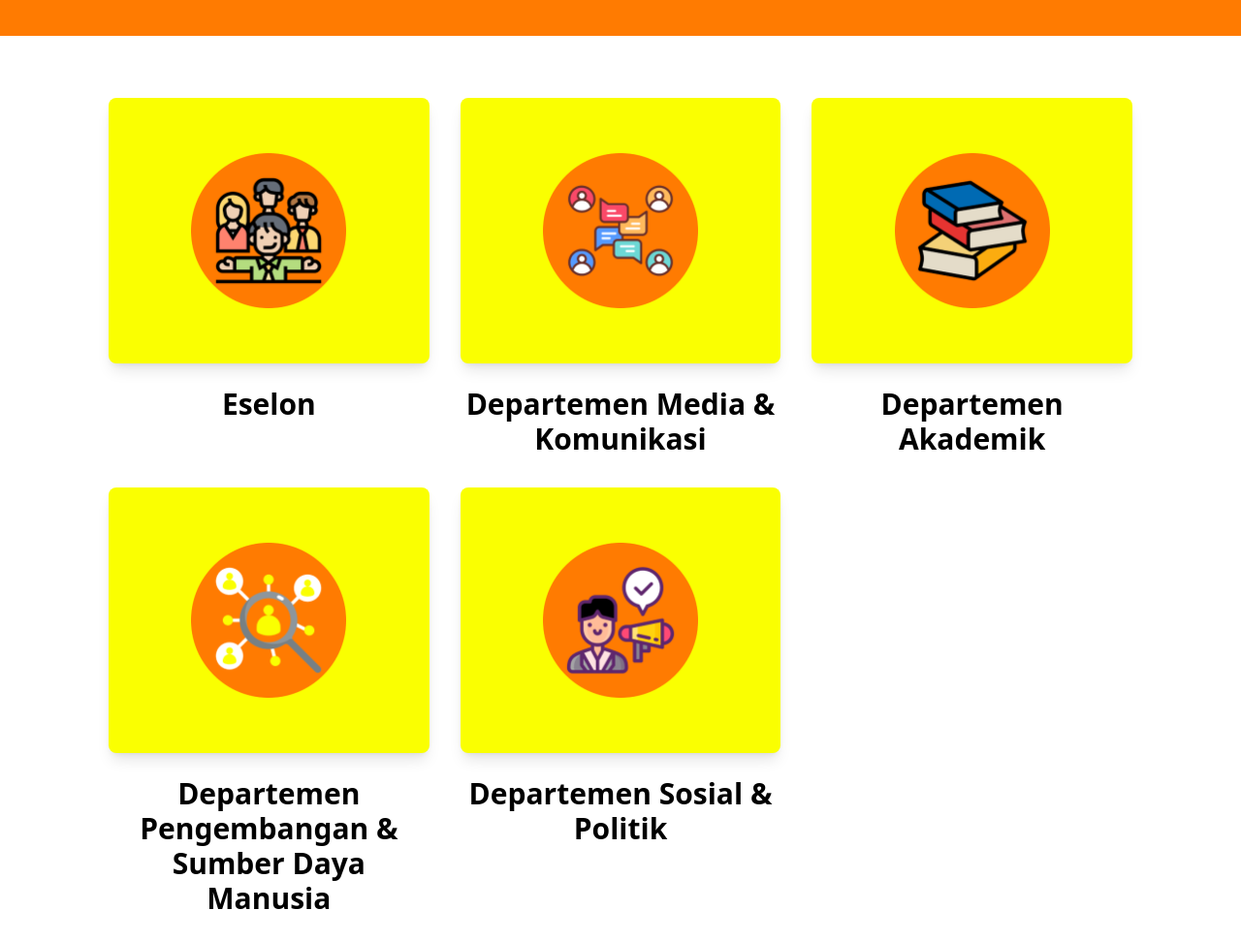
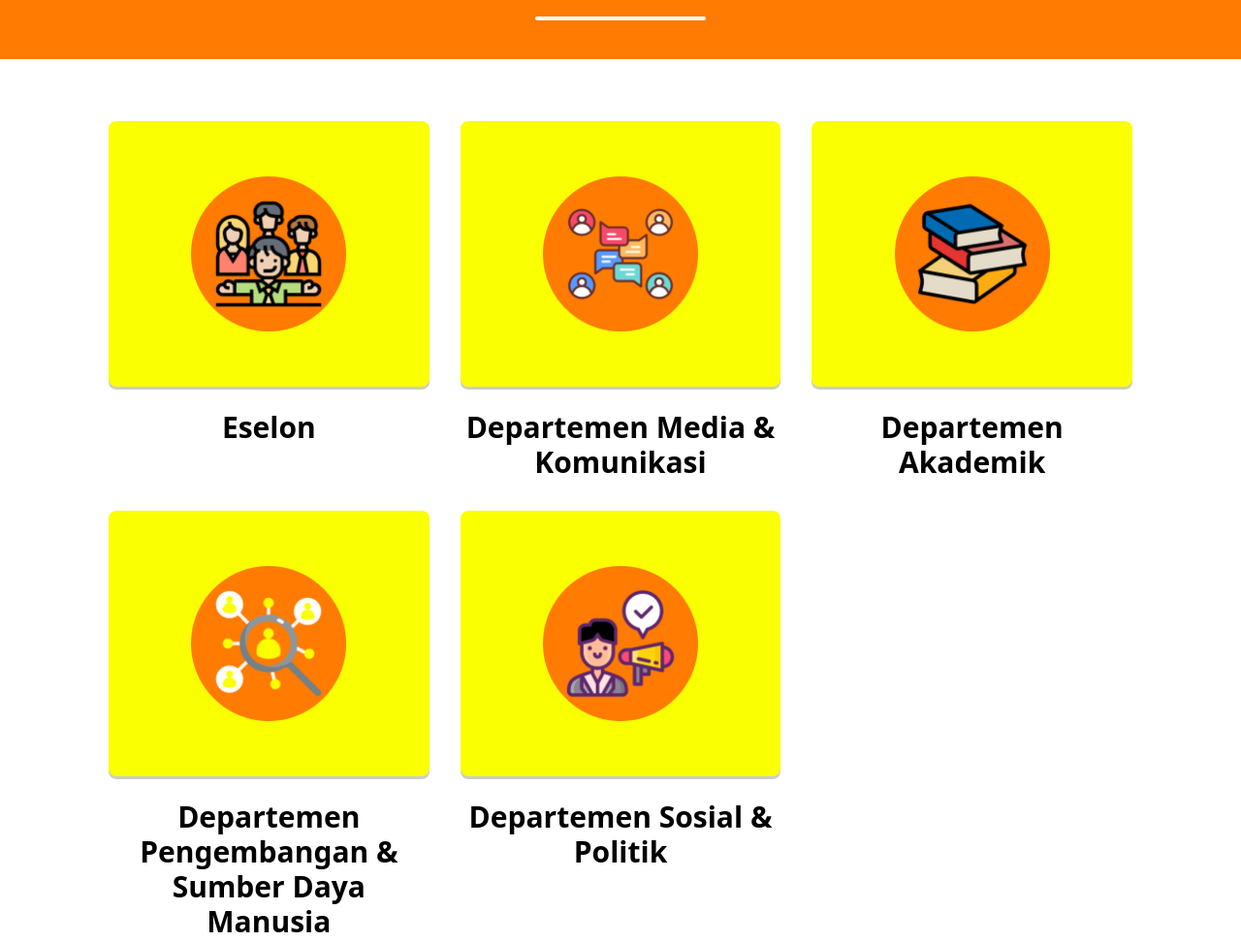
Before and after one commit to himad3si/company-profile, a website: page public/html/index.html in a window 1280 px wide. Shown: the part 1382-2354 px from the top of the page at 97% size. Drawn offline with Linux system fonts and the light colour scheme.

Commit message:
add transition button & card

```diff
--- a/public/html/index.html
+++ b/public/html/index.html
@@ -72,7 +72,7 @@
                 <h1 class="text-4xl lg:text-6xl font-bold text-orange mb-8">Kabinet Sinergi Progresif</h1>
                 <p class="text-lg md:text-2xl lg:text-2xl lg:w-2/3 mb-14">Selamat datang di website Himpunan Mahasiswa D3 Sistem Informasi Universitas Pembangunan Nasional "Veteran" Jakarta</p>
                 <button>
-                    <a href="#departemen" class=" text-white bg-orange px-6 py-3 rounded-lg shadow-md hover:bg-darkorange transition">Yuk, kenal lebih dekat!</a>
+                    <a href="#departemen" class=" text-white bg-orange px-6 py-3 rounded-lg hover:bg-darkorange flex justify-center items-center space-x-2 shadow-[0px_3px_0px_rgba(0,0,0,0.2)] font-semibold transform transition-all duration-200 hover:shadow-[0px_2px_0px_rgba(0,0,0,0.3)] hover:-translate-y-1 active:shadow-none active:translate-y-1">Yuk, kenal lebih dekat!</a>
                 </button>
             </div>
         </div>
@@ -107,7 +107,7 @@
             <!-- Kartu 1 -->
             <a href="about.html#eselon">
                 <div class="flex flex-col items-center">
-                    <div class="bg-yellow w-full hover:bg-darkyellow max-w-[387px] h-[274px] rounded-lg shadow-lg flex items-center justify-center">
+                    <div class="bg-yellow w-full hover:bg-darkyellow max-w-[387px] h-[274px] rounded-lg shadow-[0px_3px_0px_rgba(0,0,0,0.2)] flex items-center justify-center transform transition-all duration-200 hover:shadow-[0px_2px_0px_rgba(0,0,0,0.3)] hover:-translate-y-1 active:shadow-none active:translate-y-1">
                         <img src="../../asset/image/iconCard/leader.png" alt="Eselon" class="w-32 h-32 sm:w-40 sm:h-40">
                     </div>
                     <p class="font-semibold text-center mt-4 sm:mt-6 text-xl lg:text-3xl">Eselon</p>
@@ -116,7 +116,7 @@
             <!-- Kartu 2 -->
             <a href="about.html#medkom">
                 <div class="flex flex-col items-center">
-                    <div class="bg-yellow w-full hover:bg-darkyellow max-w-[387px] h-[274px] rounded-lg shadow-lg flex items-center justify-center">
+                    <div class="bg-yellow w-full hover:bg-darkyellow max-w-[387px] h-[274px] rounded-lg shadow-[0px_3px_0px_rgba(0,0,0,0.2)] flex items-center justify-center transform transition-all duration-200 hover:shadow-[0px_2px_0px_rgba(0,0,0,0.3)] hover:-translate-y-1 active:shadow-none active:translate-y-1">
                         <img src="../../asset/image/iconCard/discuss.png" alt="Medkom" class="w-32 h-32 sm:w-40 sm:h-40">
                     </div>
                     <p class="font-semibold text-center mt-4 sm:mt-6 text-xl lg:text-3xl">
@@ -127,7 +127,7 @@
             <!-- Kartu 3 -->
             <a href="about.html#akademik">
                 <div class="flex flex-col items-center">
-                    <div class="bg-yellow w-full hover:bg-darkyellow max-w-[387px] h-[274px] rounded-lg shadow-lg flex items-center justify-center">
+                    <div class="bg-yellow w-full hover:bg-darkyellow max-w-[387px] h-[274px] rounded-lg shadow-[0px_3px_0px_rgba(0,0,0,0.2)] flex items-center justify-center transform transition-all duration-200 hover:shadow-[0px_2px_0px_rgba(0,0,0,0.3)] hover:-translate-y-1 active:shadow-none active:translate-y-1">
                         <img src="../../asset/image/iconCard/stackofbooks.png" alt="Akademik" class="w-32 h-32 sm:w-40 sm:h-40">
                     </div>
                     <p class="font-semibold text-center mt-4 sm:mt-6 text-xl lg:text-3xl">Departemen Akademik</p>
@@ -136,7 +136,7 @@
             <!-- Kartu 4 -->
             <a href="about.html#psdm">
                 <div class="flex flex-col items-center">
-                    <div class="bg-yellow w-full hover:bg-darkyellow max-w-[387px] h-[274px] rounded-lg shadow-lg flex items-center justify-center">
+                    <div class="bg-yellow w-full hover:bg-darkyellow max-w-[387px] h-[274px] rounded-lg shadow-[0px_3px_0px_rgba(0,0,0,0.2)] flex items-center justify-center transform transition-all duration-200 hover:shadow-[0px_2px_0px_rgba(0,0,0,0.3)] hover:-translate-y-1 active:shadow-none active:translate-y-1">
                         <img src="../../asset/image/iconCard/recruitment.png" alt="PSDM" class="w-32 h-32 sm:w-40 sm:h-40">
                     </div>
                     <p class="font-semibold text-center mt-4 sm:mt-6 text-xl lg:text-3xl">
@@ -147,7 +147,7 @@
             <!-- Kartu 5 -->
             <a href="about.html#sospol">
                 <div class="flex flex-col items-center">
-                    <div class="bg-yellow w-full hover:bg-darkyellow max-w-[387px] h-[274px] rounded-lg shadow-lg flex items-center justify-center">
+                    <div class="bg-yellow w-full hover:bg-darkyellow max-w-[387px] h-[274px] rounded-lg shadow-[0px_3px_0px_rgba(0,0,0,0.2)] flex items-center justify-center transform transition-all duration-200 hover:shadow-[0px_2px_0px_rgba(0,0,0,0.3)] hover:-translate-y-1 active:shadow-none active:translate-y-1">
                         <img src="../../asset/image/iconCard/aspirating.png" alt="Sospol" class="w-32 h-32 sm:w-40 sm:h-40">
                     </div>
                     <p class="font-semibold text-center mt-4 sm:mt-6 text-xl lg:text-3xl">
```
Also changed, not shown: public/css/style.css.
